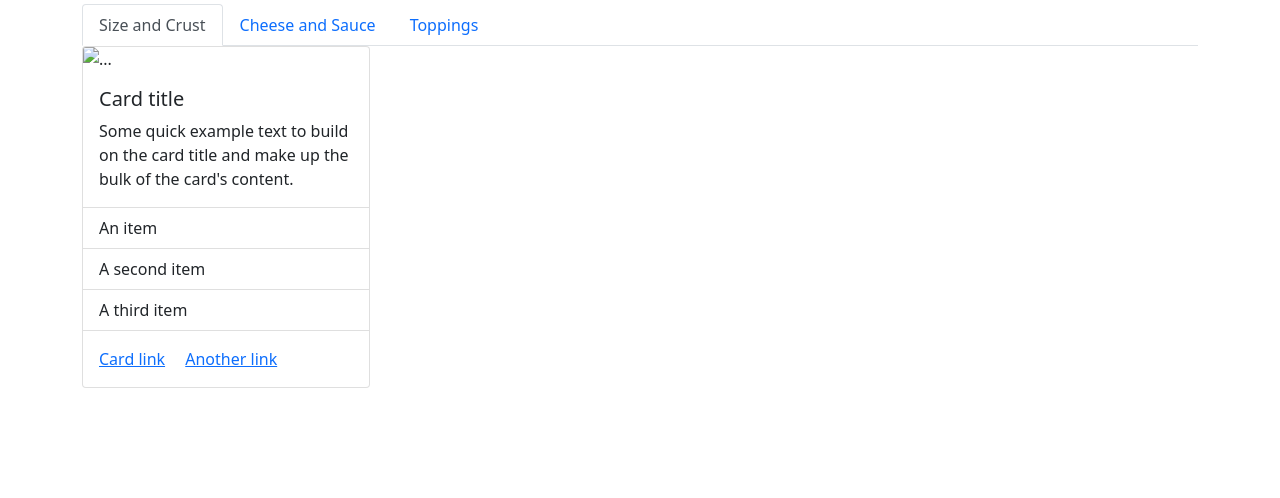
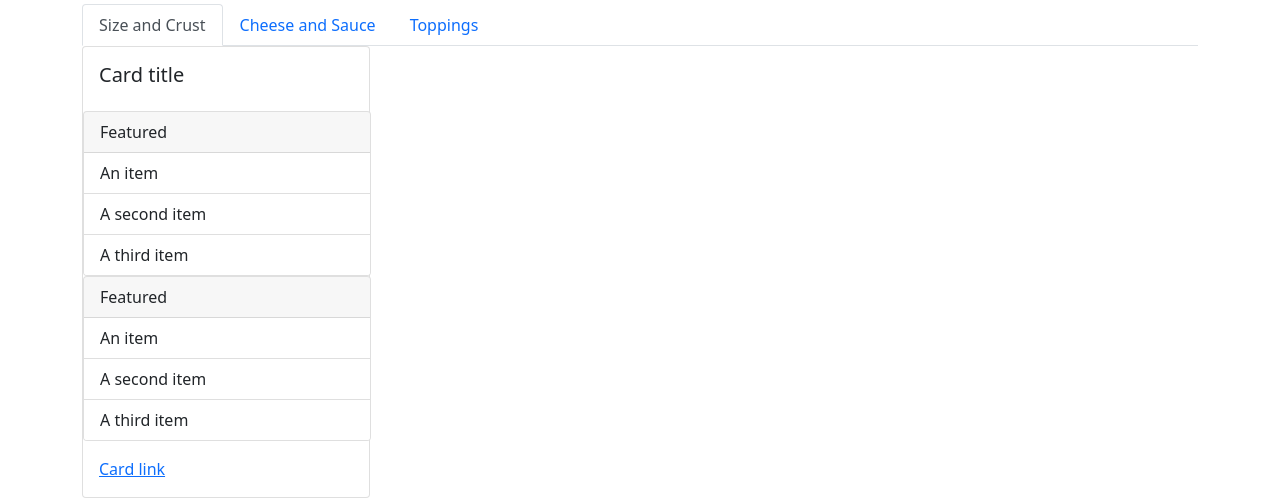
Before and after one commit to MaikelMKaram/codeup-web-exercises, a website: page order-pizza.html in a window 1280 px wide. Shown: the part 468-966 px from the top of the page. Before the commit the page ends 856 px from the top, so only its background shows below. Drawn offline with nearby package versions, Linux system fonts and the light colour scheme.

Commit message:
order-pizza project progress save

```diff
--- a/order-pizza.html
+++ b/order-pizza.html
@@ -81,19 +81,32 @@
          <div class="tab-pane fade show active" id="home" role="tabpanel" aria-labelledby="home-tab">
              <!-- Size and Crust Card -->
              <div class="card" style="width: 18rem;">
-                 <img src="..." class="card-img-top" alt="...">
                  <div class="card-body">
                      <h5 class="card-title">Card title</h5>
-                     <p class="card-text">Some quick example text to build on the card title and make up the bulk of the card's content.</p>
                  </div>
-                 <ul class="list-group list-group-flush">
-                     <li class="list-group-item">An item</li>
-                     <li class="list-group-item">A second item</li>
-                     <li class="list-group-item">A third item</li>
-                 </ul>
+                 <div class="card" style="width: 18rem;">
+                     <div class="card-header">
+                         Featured
+                     </div>
+                     <ul class="list-group list-group-flush">
+                         <li class="list-group-item">An item</li>
+                         <li class="list-group-item">A second item</li>
+                         <li class="list-group-item">A third item</li>
+                     </ul>
+                 </div>
+                 <div class="card" style="width: 18rem;">
+                     <div class="card-header">
+                         Featured
+                     </div>
+                     <ul class="list-group list-group-flush">
+                         <li class="list-group-item">An item</li>
+                         <li class="list-group-item">A second item</li>
+                         <li class="list-group-item">A third item</li>
+                     </ul>
+                 </div>
+
                  <div class="card-body">
                      <a href="#" class="card-link">Card link</a>
-                     <a href="#" class="card-link">Another link</a>
                  </div>
              </div>
              <!-- Size and Crust Card ends -->
```
